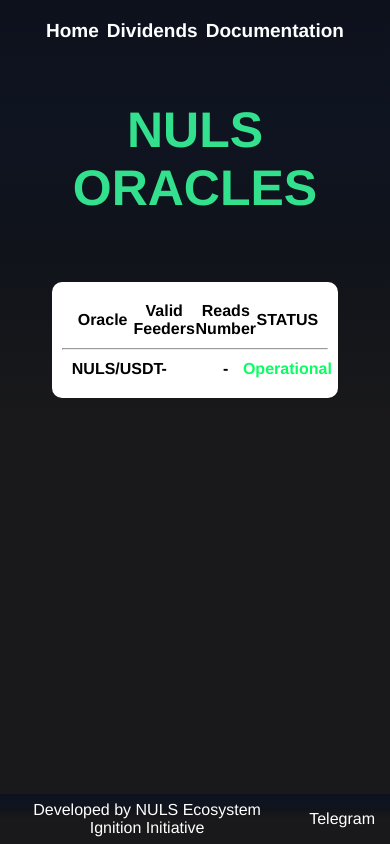
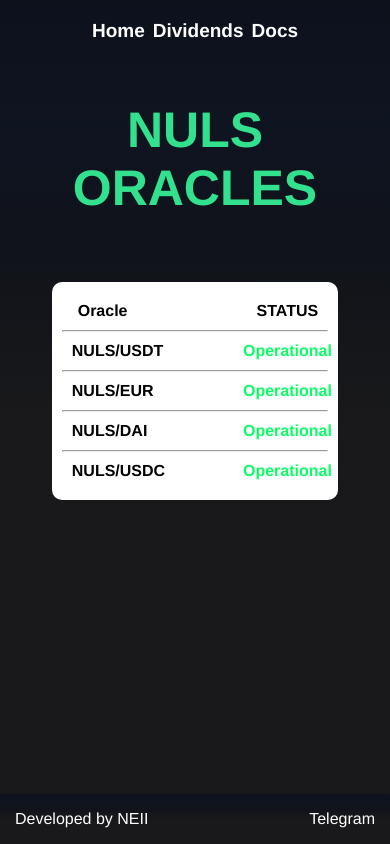
Before and after one commit to NULS-Ecosystem-Ignition-Initiative/NEII-NULS-Oracles-UI, a Next.js app in the folder nuls-oracles-ui/: page / in a window 390 px wide. Built offline with nearby package versions, Linux system fonts and the light colour scheme.

Commit message:
include more oracles

```diff
--- a/nuls-oracles-ui/components/Footer.tsx
+++ b/nuls-oracles-ui/components/Footer.tsx
@@ -90,7 +90,7 @@
                 alignItems:"center", justifyContent:"space-between",
             }}>
                <div style={{padding:"5px 15px"}}>
-                   Developed by NULS Ecosystem Ignition Initiative
+                   Developed by NEII
                </div>
                 <div>
                     <div style={{padding:"5px 15px"}}>
--- a/nuls-oracles-ui/components/ListProject.tsx
+++ b/nuls-oracles-ui/components/ListProject.tsx
@@ -86,10 +86,10 @@
                 <div>
                     {coin.oracleName}
                 </div>
-                <div>
+                <div className={styles.vFeeder}>
                     {coin.maxROI}
                 </div>
-                <div>
+                <div className={styles.vFeeder}>
                     {coin.poolAddr ? "--" : "-"}
                 </div>
                 <div style={{display:""}}>
--- a/nuls-oracles-ui/components/Menu.tsx
+++ b/nuls-oracles-ui/components/Menu.tsx
@@ -86,7 +86,7 @@
                 <div style={{display:"flex", color:"white", fontFamily:"Arimo", fontWeight:"bold", fontSize:"19px"}}>
                     <Link href="/"><div style={{padding:"4px"}}>Home</div></Link>
                     <Link href="/stake"> <div style={{padding:"4px"}}>Dividends</div></Link>
-                    <Link href="https://github.com/NULS-Ecosystem-Ignition-Initiative/NEII-Nuls-Oracles" target="_blank"> <div style={{padding:"4px"}}>Documentation</div></Link>
+                    <Link href="https://github.com/NULS-Ecosystem-Ignition-Initiative/NEII-Nuls-Oracles" target="_blank"> <div style={{padding:"4px"}}>Docs</div></Link>
                 </div>
             </div>
         </>
--- a/nuls-oracles-ui/pages/index.tsx
+++ b/nuls-oracles-ui/pages/index.tsx
@@ -56,10 +56,10 @@
                   <div>
                       Oracle
                   </div>
-                  <div>
+                  <div className={styles.vFeeder}>
                       Valid Feeders
                   </div>
-                  <div>
+                  <div className={styles.vFeeder}>
                       Reads Number
                   </div>
                   <div>
--- a/nuls-oracles-ui/public/oracles.json
+++ b/nuls-oracles-ui/public/oracles.json
@@ -3,47 +3,44 @@
     "id": 1,
     "oracleName" : "NULS/USDT",
     "NULSToRaise": 100000,
-    "startDate" : 28137242,
-    "endDate" : 54378534,
     "github" : "",
     "raiseAddr": "",
     "maxROI": "-",
     "poolAddr": "",
-    "github": "https://github.com/NULS-Ecosystem-Ignition-Initiative/NEII-Nuls-Oracles",
-    "description" : [
-      {
-        "name": "Min 2 Servers Up Running for 3 years",
-        "amount" : 9000
-      },
-      {
-        "name": "Website Domain 3 years",
-        "amount" : 375
-      },
-      {
-        "name": "Human Development Resources for matainence",
-        "amount" : 15000
-      },
-      {
-        "name": "Smart Contracts Testing/Audit Bounties",
-        "amount" : 2500
-      },
-      {
-        "name": "Dollar Liquidity",
-        "amount" : 50000
-      },
-      {
-        "name": "Others/Marketing",
-        "amount" : 625
-      },
-      {
-        "name": "Lock Program",
-        "amount" : 22500
-      },
-      {
-        "name": "Total",
-        "amount" : 100000
-      }
+    "github": "https://github.com/NULS-Ecosystem-Ignition-Initiative/NEII-Nuls-Oracles"
 
-    ]
   }
+  ,
+  {
+    "id": 2,
+    "oracleName" : "NULS/EUR",
+    "NULSToRaise": 100000,
+    "github" : "",
+    "raiseAddr": "",
+    "maxROI": "-",
+    "poolAddr": "",
+    "github": "https://github.com/NULS-Ecosystem-Ignition-Initiative/NEII-Nuls-Oracles"
+
+  },
+  {
+    "id": 3,
+    "oracleName" : "NULS/DAI",
+    "NULSToRaise": 100000,
+    "github" : "",
+    "raiseAddr": "",
+    "maxROI": "-",
+    "poolAddr": "",
+    "github": "https://github.com/NULS-Ecosystem-Ignition-Initiative/NEII-Nuls-Oracles"
+
+  },{
+  "id": 4,
+  "oracleName" : "NULS/USDC",
+  "NULSToRaise": 100000,
+  "github" : "",
+  "raiseAddr": "",
+  "maxROI": "-",
+  "poolAddr": "",
+  "github": "https://github.com/NULS-Ecosystem-Ignition-Initiative/NEII-Nuls-Oracles"
+
+}
 ]
--- a/nuls-oracles-ui/styles/Home.module.css
+++ b/nuls-oracles-ui/styles/Home.module.css
@@ -44,6 +44,7 @@
   z-index: 2;
   font-family: var(--font-mono);
 }
+
 
 .description a {
   display: flex;
@@ -282,6 +283,17 @@
   .grid {
     grid-template-columns: repeat(2, 50%);
   }
+
+  .vFeeder{
+    display: none;
+  }
+}
+
+@media (max-width: 720px) {
+
+  .vFeeder{
+    display: none;
+  }
 }
 
 @media (prefers-color-scheme: dark) {
```
Also changed, not shown: nuls-oracles-ui/pages/stake.tsx (+3 -10 lines).
